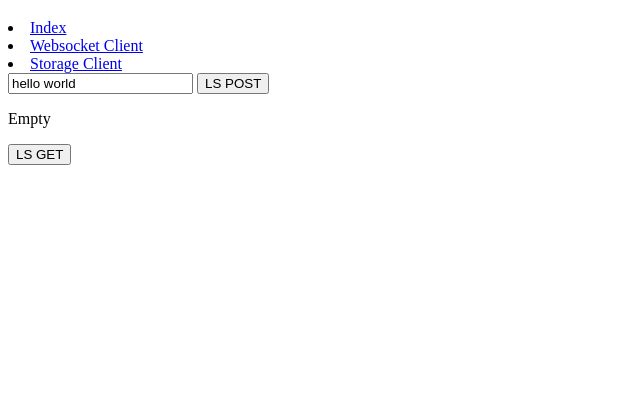
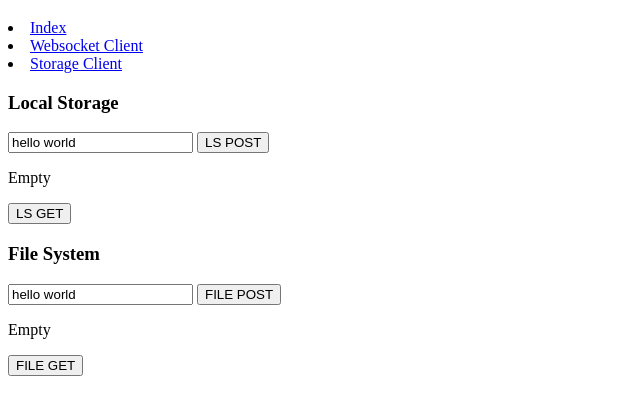
Before and after one commit to 3LucasZ/ClientServerTesters, a plain HTML site: page pages/storage_client.html in a window 1280 px wide. Shown: the part 61-476 px from the top of the page, without its empty margins (0-640 px from the left). Drawn offline with Linux system fonts and the light colour scheme.

Commit message:
Update storage_client.html

```diff
--- a/pages/storage_client.html
+++ b/pages/storage_client.html
@@ -26,12 +26,19 @@
     </li>
   </div>
   <div>
+    <h3>Local Storage</h3>
     <input type="text" name="ls_in" id="ls_in" value="hello world" />
     <button onclick="ls_post()">LS POST</button>
     <p id="ls_out">Empty</p>
     <button onclick="ls_get()">LS GET</button>
   </div>
-  <div></div>
+  <div>
+    <h3>File System</h3>
+    <input type="text" name="file_in" id="file_in" value="hello world" />
+    <button onclick="file_post()">FILE POST</button>
+    <p id="file_out">Empty</p>
+    <button onclick="file_get()">FILE GET</button>
+  </div>
 </body>
 
 <script language="javascript" type="text/javascript">
@@ -44,4 +51,26 @@
   function ls_get() {
     ls_out.innerHTML = localStorage.getItem("pkt");
   }
+
+  var file_in = document.getElementById("file_in");
+  var file_out = document.getElementById("file_out");
+
+  async function file_post() {
+    // create a new handle
+    const newHandle = await window.showSaveFilePicker();
+    // create a FileSystemWritableFileStream to write to
+    const writableStream = await newHandle.createWritable();
+    // write our file
+    await writableStream.write(ls_in.value);
+    // close the file and write the contents to disk.
+    await writableStream.close();
+  }
+  async function file_get() {
+    // Open file picker and destructure the result the first handle
+    const [fileHandle] = await window.showOpenFilePicker();
+    // get file contents
+    const fileData = await fileHandle.getFile();
+    console.log(fileData);
+    ls_out.innerHTML = fileData;
+  }
 </script>
```
